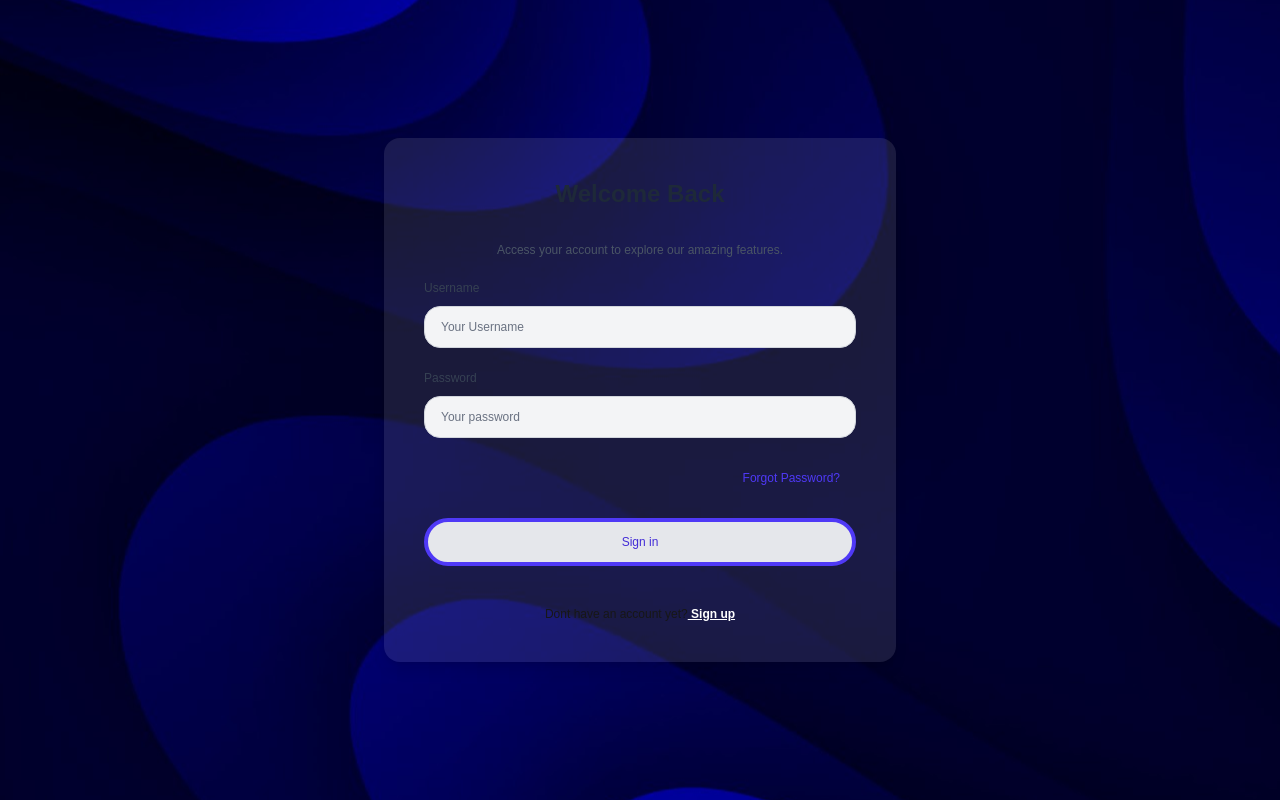
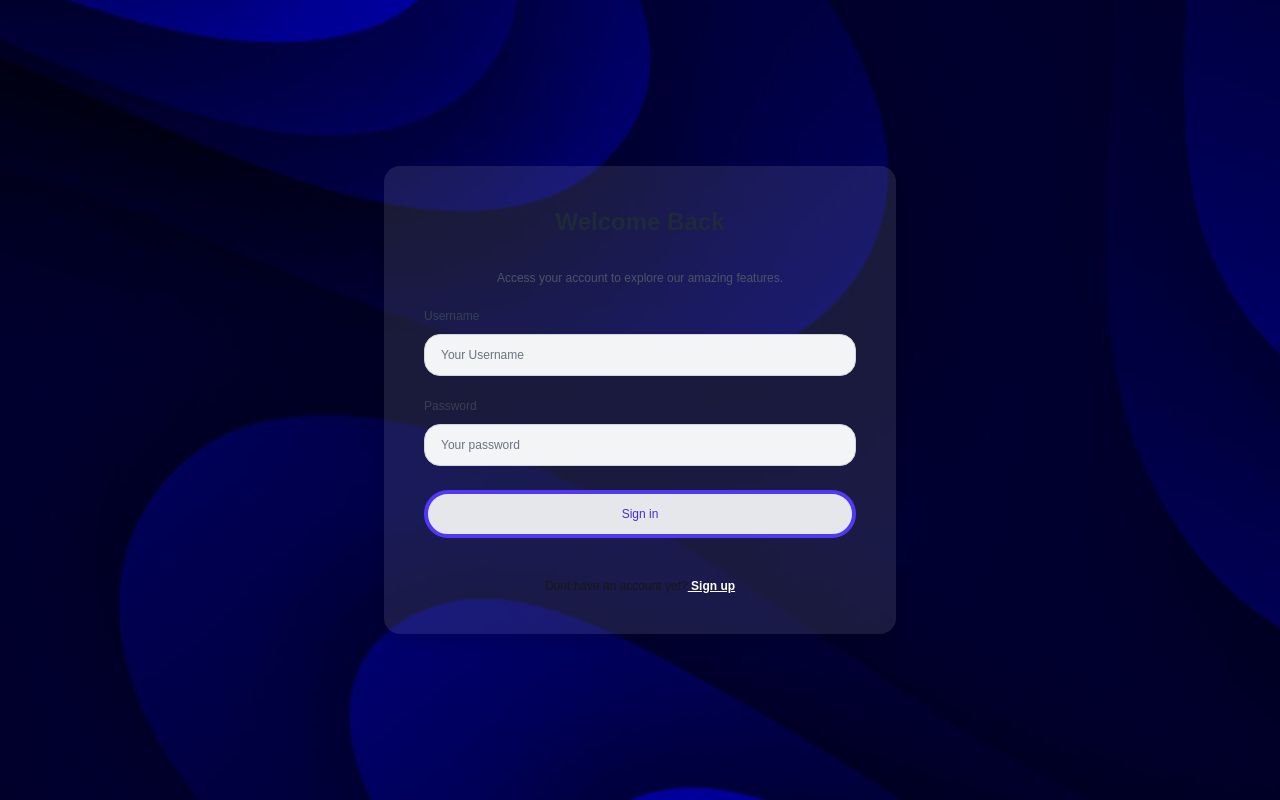
Before and after one commit to samruddhi1499/FinSight-FE, a Next.js app: page /login in a window 1280 px wide. Built offline with nearby package versions, Linux system fonts and the light colour scheme; no server answers.

Commit message:
fixing register errors codes

```diff
--- a/src/app/login/page.tsx
+++ b/src/app/login/page.tsx
@@ -170,12 +170,12 @@ const Login = () => {
 )}
       </div>
 
-      <div className="my-2 flex justify-between gap-2">
+      {/* <div className="my-2 flex justify-between gap-2">
         <div className="grow"></div>
         <div className="text-right">
           <a className="text-indigo-600 dark:text-gray-400 mr-4" href="/forgot-password">Forgot Password?</a>
         </div>
-      </div>
+      </div> */}
 
 
       <button className="lqd-btn group inline-flex items-center justify-center gap-1.5 font-medium rounded-full transition-all hover:-translate-y-0.5 hover:shadow-xl lqd-btn-primary bg-b text-indigo-700 hover:border-indigo-300 border-4 border-indigo-600 bg-gray-200 focus-visible:bg-indigo-700 focus-visible:shadow-indigo-300/10 px-5 py-3" id="LoginhtmlFormButton" type="submit">
```
